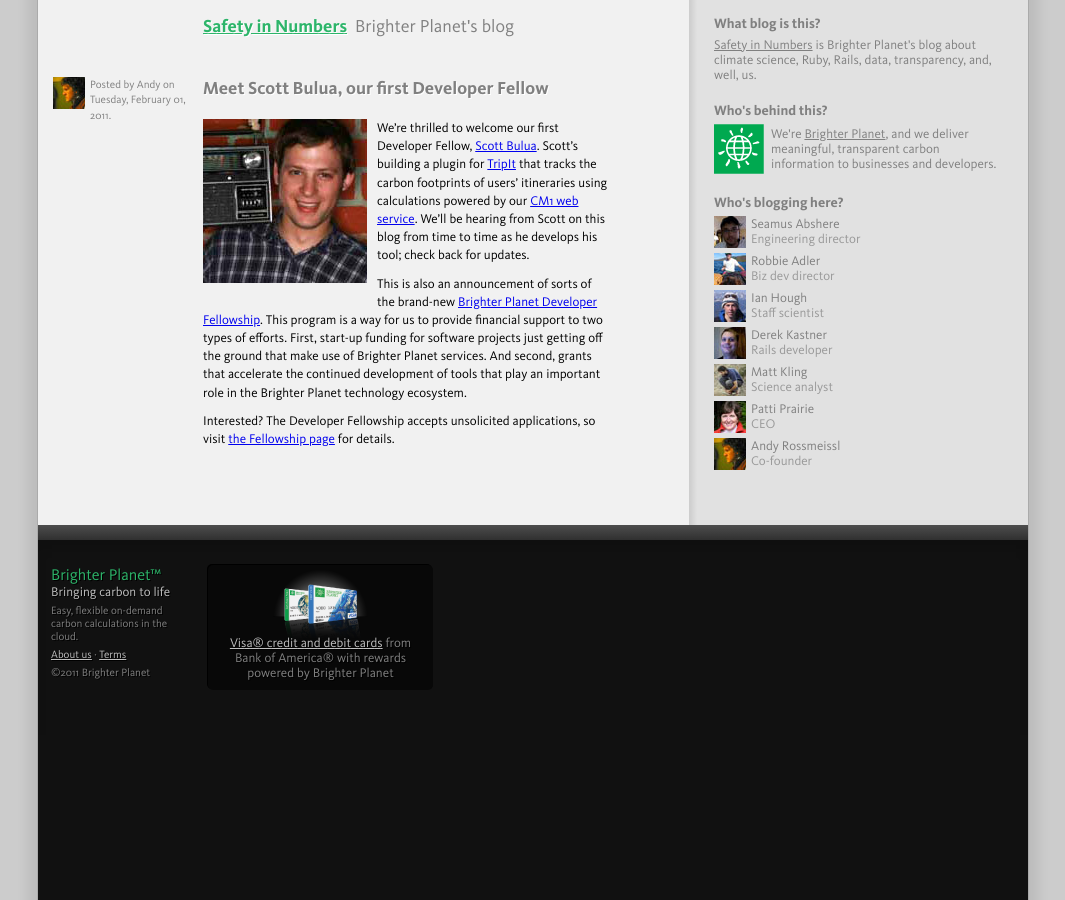
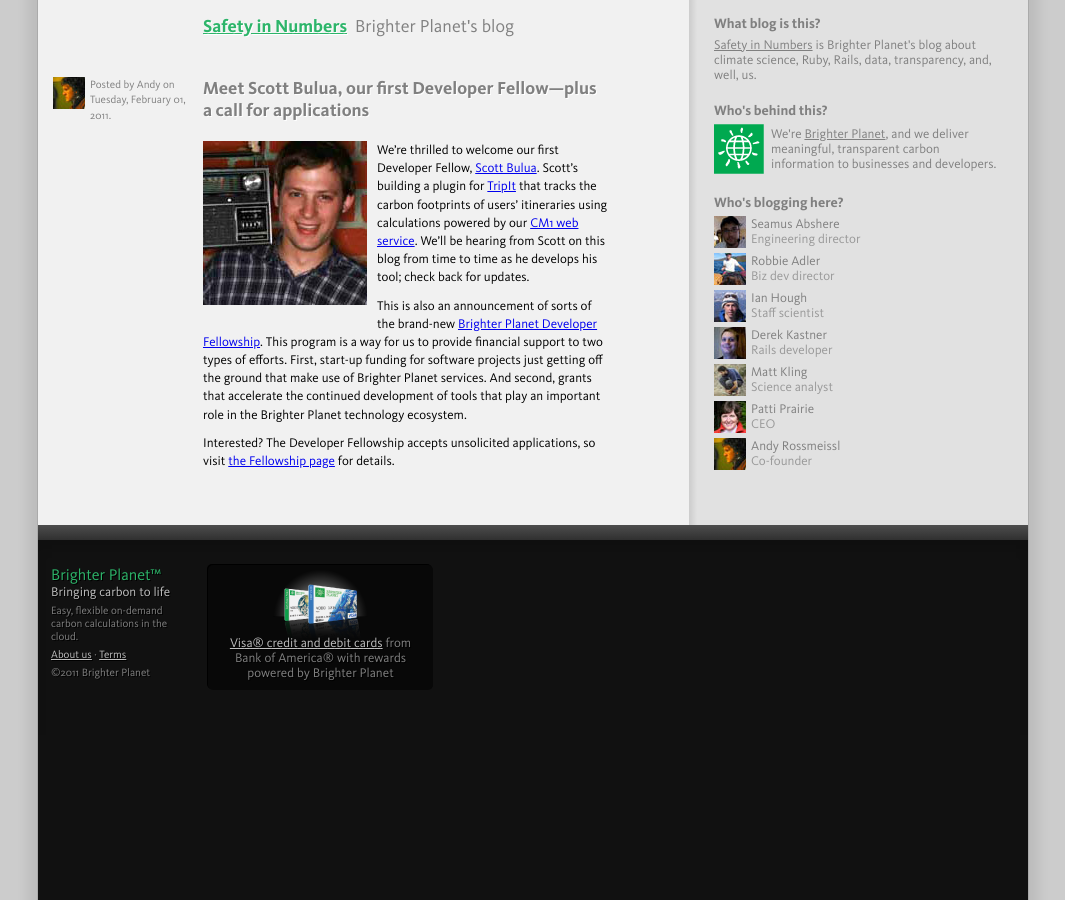
Before and after one commit to faradayio/numbers, a Jekyll site: the page built from _posts/2011-02-01-introducing-the-brighter-planet-developer-fellowship.markdown, in a window 1280 px wide. Shown: the whole page, without its empty margins (107-1172 px from the left). Built offline with Jekyll 4.4.1, drawn with Linux system fonts in a browser that asks for light colours; some web fonts are replaced; comment, search, counter and statistics services are not loaded.

Commit message:
Fix title per pp

```diff
--- a/_posts/2011-02-01-introducing-the-brighter-planet-developer-fellowship.markdown
+++ b/_posts/2011-02-01-introducing-the-brighter-planet-developer-fellowship.markdown
@@ -1,5 +1,5 @@
 ---
-title: Meet Scott Bulua, our first Developer Fellow
+title: Meet Scott Bulua, our first Developer Fellow&mdash;plus a call for applications
 author: Andy
 layout: post
 categories: technology
```
